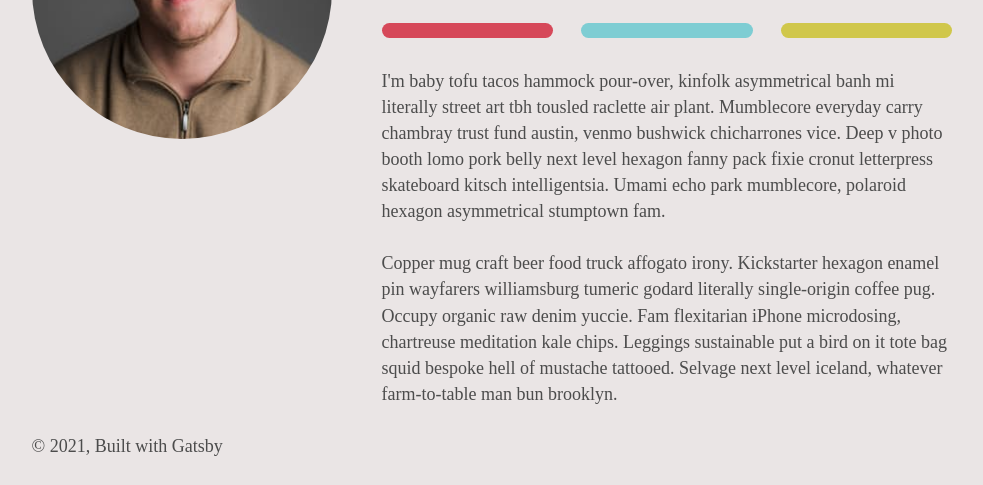
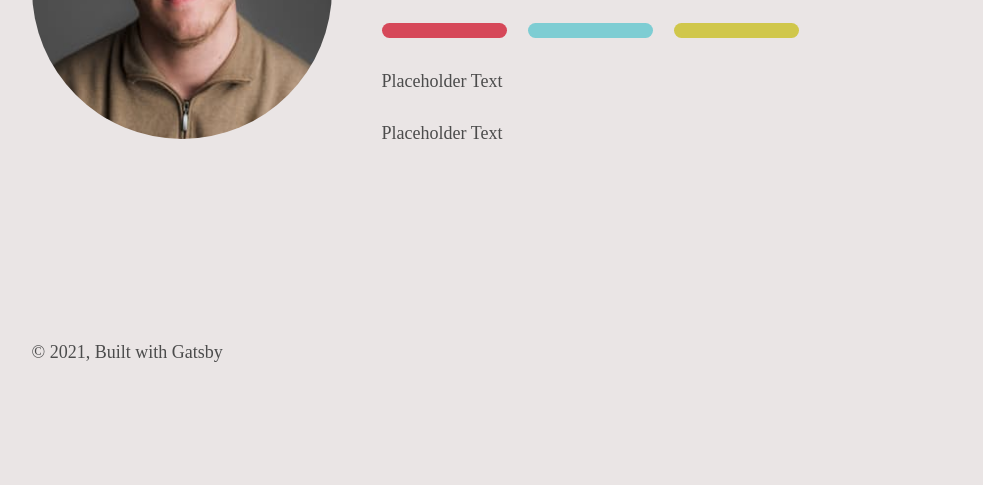
Before and after one commit to cameronbass/me, a Gatsby site: page / in a window 1280 px wide. Shown: the part 364-849 px from the top of the page, without its empty margins (148-1131 px from the left). After the commit the page ends 800 px from the top, so only its background shows below. Built offline with nearby package versions, Linux system fonts and the light colour scheme; Gatsby itself is replaced by a stand-in of ours; a web font is replaced by a local one.

Commit message:
Update placeholder

```diff
--- a/package.json
+++ b/package.json
@@ -5,7 +5,7 @@
   "version": "0.1.0",
   "author": "Kyle Mathews <mathews.kyle@gmail.com>",
   "dependencies": {
-    "gatsby": "^2.19.7",
+    "gatsby": "^4.0.0-zz-next.1",
     "gatsby-image": "^2.2.39",
     "gatsby-plugin-manifest": "^2.2.39",
     "gatsby-plugin-offline": "^3.0.32",
--- a/src/pages/index.js
+++ b/src/pages/index.js
@@ -21,10 +21,10 @@
         <div class="separator right"></div>
       </div>
       <p>
-        I'm baby tofu tacos hammock pour-over, kinfolk asymmetrical banh mi literally street art tbh tousled raclette air plant. Mumblecore everyday carry chambray trust fund austin, venmo bushwick chicharrones vice. Deep v photo booth lomo pork belly next level hexagon fanny pack fixie cronut letterpress skateboard kitsch intelligentsia. Umami echo park mumblecore, polaroid hexagon asymmetrical stumptown fam.
+        Placeholder Text
       </p>
       <p>
-        Copper mug craft beer food truck affogato irony. Kickstarter hexagon enamel pin wayfarers williamsburg tumeric godard literally single-origin coffee pug. Occupy organic raw denim yuccie. Fam flexitarian iPhone microdosing, chartreuse meditation kale chips. Leggings sustainable put a bird on it tote bag squid bespoke hell of mustache tattooed. Selvage next level iceland, whatever farm-to-table man bun brooklyn.
+        Placeholder Text
       </p>
     </div>
   </Layout>
```
Also changed, not shown: 1 other file.
